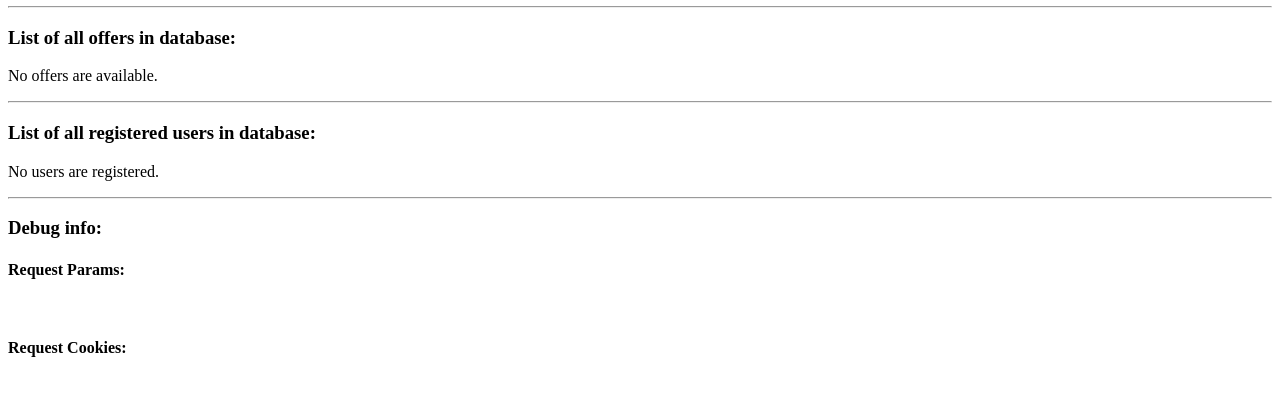
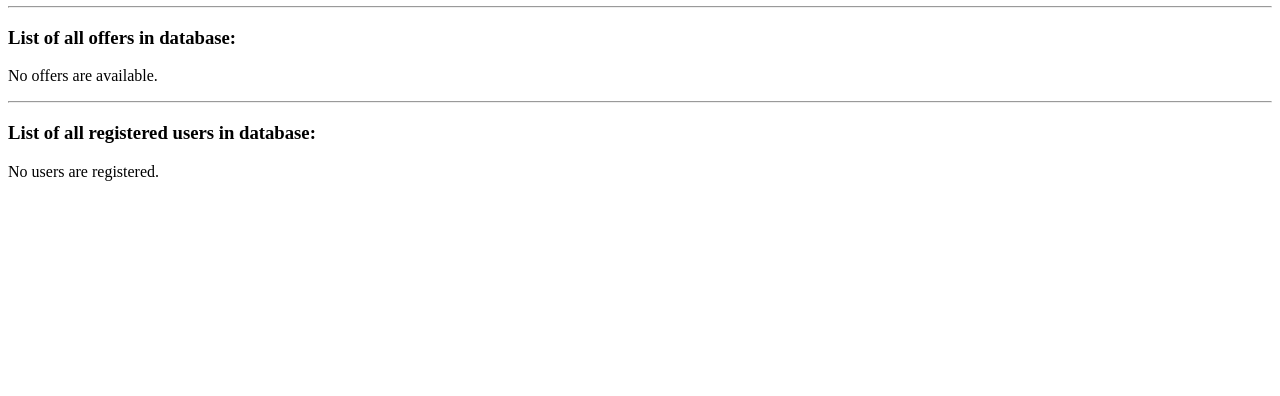
Before and after one commit to msypetkowski/BD2Allegro, a Django app: page / in a window 1280 px wide. Shown: the part 220-616 px from the top of the page. Run offline with Django 3.2, Linux system fonts and the light colour scheme; data that the repository does not hold is empty.

Commit message:
remove debug info from main page

```diff
--- a/ShopApp/templates/mainPageTemplate.html
+++ b/ShopApp/templates/mainPageTemplate.html
@@ -36,10 +36,3 @@ Login options:
 {% else %}
     <p>No users are registered.</p>
 {% endif %}
-
-<hr>
-<h3> Debug info: </h3>
-<h4> Request Params: </h4>
-{{requestParams}} <br>
-<h4> Request Cookies: </h4>
-{{requestCookies}} <br>
--- a/ShopApp/views.py
+++ b/ShopApp/views.py
@@ -47,8 +47,6 @@ class Index(View):
             'loggedAs': user,
             'offersList': Offer.objects.all(),
             'usersList': User.objects.all(),
-            'requestParams': ','.join(map(str, request.GET.items())),
-            'requestCookies': '\n'.join(map(str, request.COOKIES.items())),
         }
         return HttpResponse(template.render(context, request))
 
```
